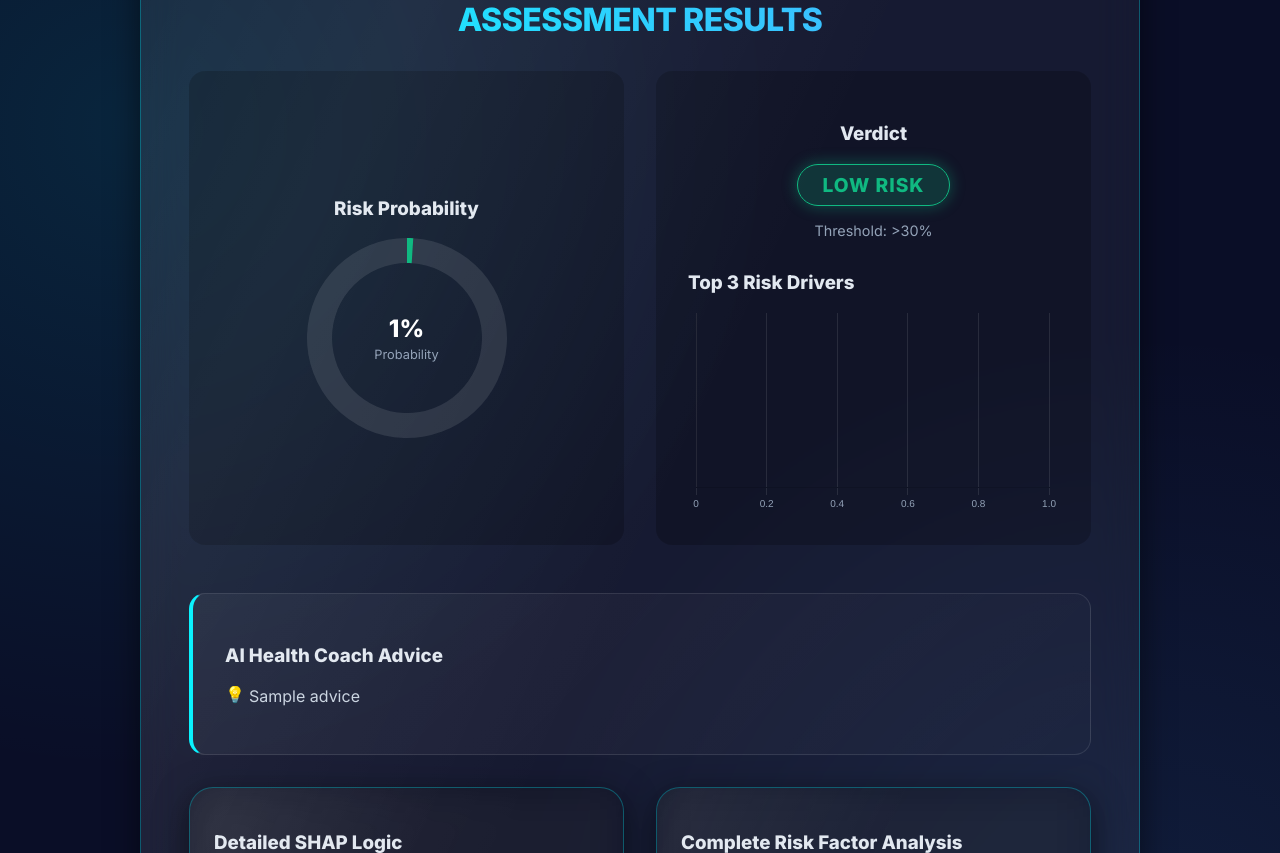
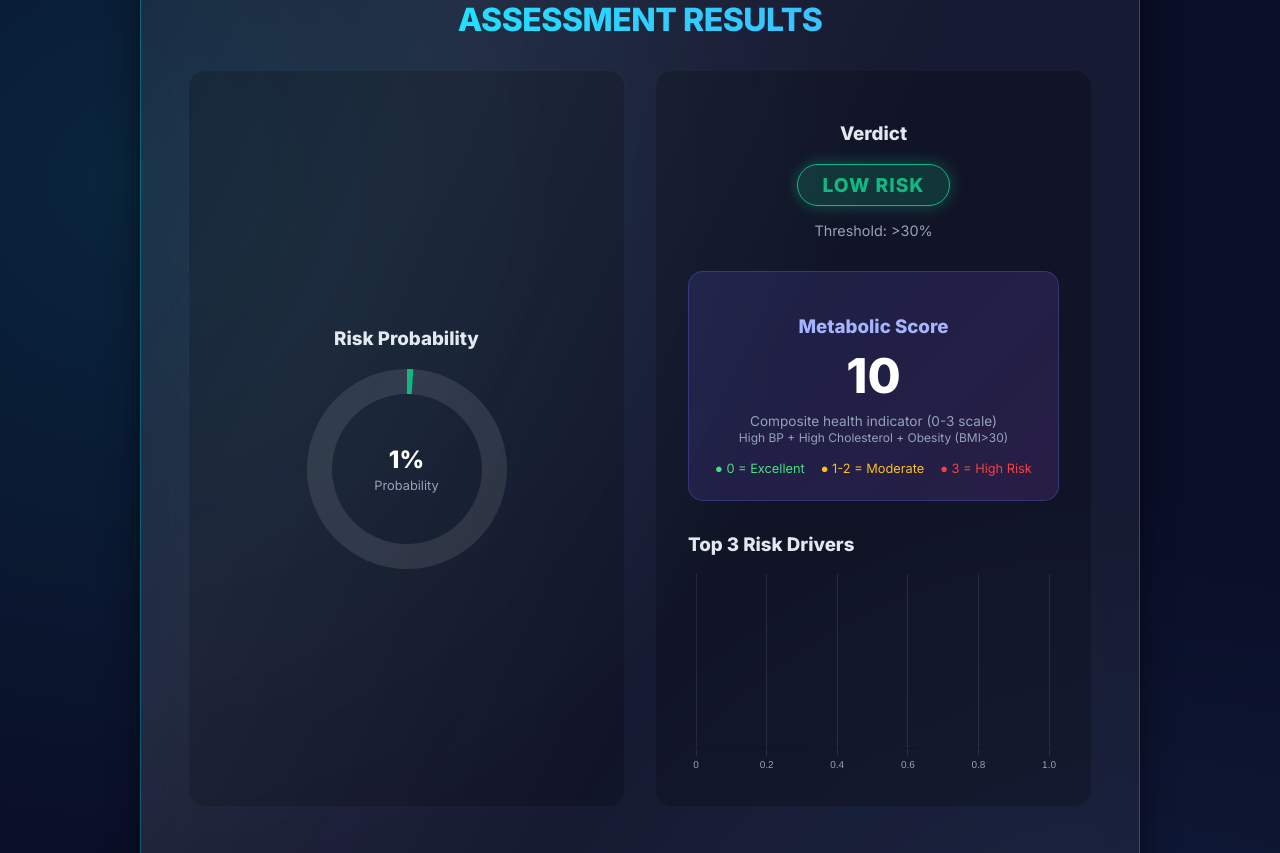
Before and after one commit to sohamdas360/diabetes-risk-app, a Flask app: template templates/result.html in a window 1280 px wide. Shown: the part 156-1009 px from the top of the page. Run offline with Flask 3, Linux system fonts and the light colour scheme; the template is opened without the code that fills it: most values are stand-ins (such as "Sample title", 1, 10 or a date in 2020).

Commit message:
Add Metabolic Score display to results page

```diff
--- a/app.py
+++ b/app.py
@@ -426,6 +426,7 @@ def predict():
                                      top_factors=top_factor_names,
                                      top_factor_values=top_factor_values,
                                      advice_list=advice_list,
+                                     metabolic_score=metabolic_score,
                                      user=current_user)
 
     except Exception as e:
--- a/templates/result.html
+++ b/templates/result.html
@@ -51,6 +51,26 @@
                             Threshold: >30%
                         </div>
                     </div>
+
+                    <!-- Metabolic Score Display -->
+                    <div
+                        style="text-align: center; margin: 2rem 0; padding: 1.5rem; background: linear-gradient(135deg, rgba(99, 102, 241, 0.15), rgba(168, 85, 247, 0.15)); border-radius: 15px; border: 1px solid rgba(99, 102, 241, 0.3);">
+                        <h3 style="margin-bottom: 0.5rem; color: #a5b4fc;">Metabolic Score</h3>
+                        <div style="font-size: 3rem; font-weight: bold; color: #fff; margin: 0.5rem 0;">
+                            {{ metabolic_score }}
+                        </div>
+                        <p style="font-size: 0.85rem; color: #94a3b8; margin-top: 0.5rem;">
+                            Composite health indicator (0-3 scale)<br>
+                            <span style="font-size: 0.75rem;">High BP + High Cholesterol + Obesity (BMI>30)</span>
+                        </p>
+                        <div
+                            style="margin-top: 1rem; display: flex; justify-content: center; gap: 1rem; font-size: 0.8rem;">
+                            <span style="color: #4ade80;">● 0 = Excellent</span>
+                            <span style="color: #fbbf24;">● 1-2 = Moderate</span>
+                            <span style="color: #ef4444;">● 3 = High Risk</span>
+                        </div>
+                    </div>
+
 
                     <h3>Top 3 Risk Drivers</h3>
                     <div style="height: 200px;">
```
